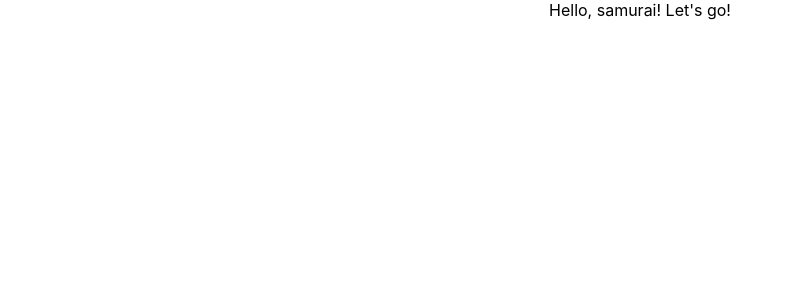
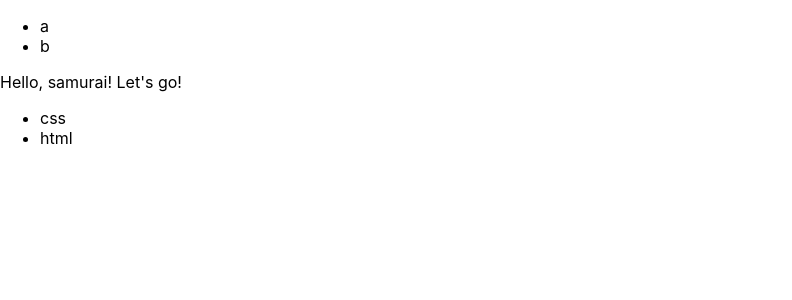
Before and after one commit to rutkovsky/samurai-way-main, a React (Create React App) app: page / in a window 1280 px wide. Shown: the top 300 px of the page, without its empty margins (0-792 px from the left). Built offline with nearby package versions, Linux system fonts and the light colour scheme.

Commit message:
lesson 10

```diff
--- a/src/App.tsx
+++ b/src/App.tsx
@@ -1,12 +1,16 @@
 import React from 'react';
 import './App.css';
+import Technologies from './Technologies';
+import Header from './Header';
 
-function App() {
-  return (
-    <div className="App">
-     Hello, samurai! Let's go!
-    </div>
-  );
+const App = () => {
+    return (
+        <div>
+            <Header/>
+            <Technologies/>
+        </div>
+    )
+        ;
 }
 
 export default App;
--- /dev/null
+++ b/src/Header.tsx
@@ -0,0 +1,14 @@
+import React from 'react';
+
+const Header = () => {
+    return (
+        <div>
+            <ul>
+                <li>a</li>
+                <li>b</li>
+            </ul>
+        </div>
+    )
+        ;
+}
+export default Header;
--- /dev/null
+++ b/src/Technologies.tsx
@@ -0,0 +1,16 @@
+import React from 'react';
+
+const Technologies = () => {
+    return (
+        <div>
+            Hello, samurai! Let's go!
+            <ul>
+                <li>css</li>
+                <li>html</li>
+            </ul>
+        </div>
+    )
+        ;
+}
+
+export default Technologies;
```
